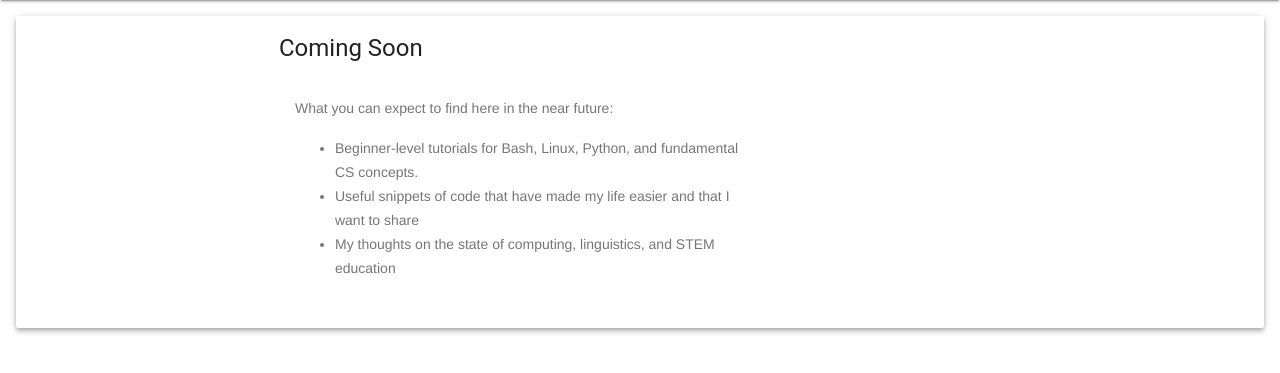
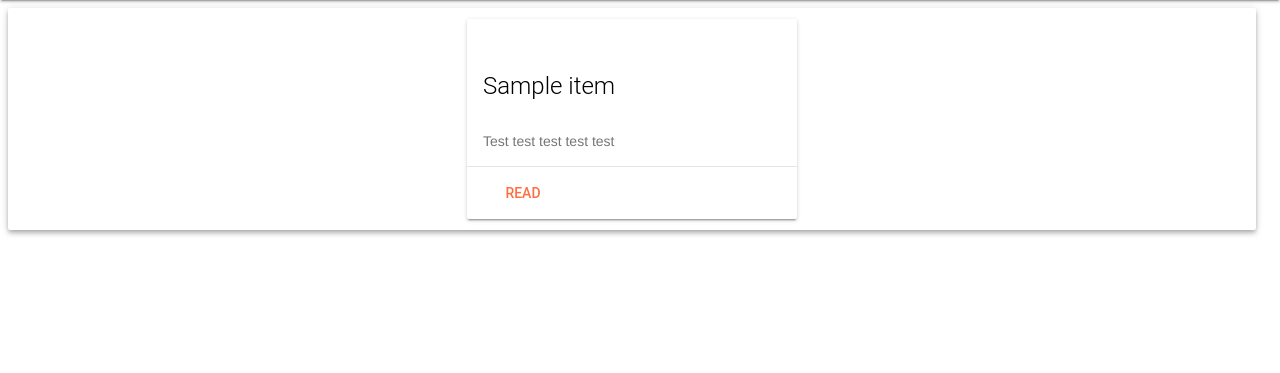
Before and after one commit to cjohnhanson/codyjhanson.com, a Flask app: page /blog in a window 1280 px wide. Shown: the part 64-437 px from the top of the page. Run offline with Flask 2, Linux system fonts and the light colour scheme; a database or web service that is not in the repository returns one stand-in record (values such as "Sample title"); some libraries are stand-ins or nearby versions.

Commit message:
Adding posts for blog landing page

```diff
--- a/app/templates/blog.html
+++ b/app/templates/blog.html
@@ -1,8 +1,25 @@
 {% extends 'base.html' %}
 {% block container %}
   <div class="mdl-grid portfolio-max-width">
-    <div class="mdl-cell mdl-cell--12-col mdl-card mdl-shadow--4dp">
-      <div class="mdl-grid portfolio-copy">
+    <div class="mdl-cell--12-col mdl-card mdl-shadow--4dp">
+      <div class="mdl-grid">
+	{% if posts %}
+	{% for post in posts %}
+	<div class="mdl-card mdl-shadow--2dp" style="margin:3px;">
+	  <div class="mdl-card__title mdl-card--expand">
+	    <h2 class="mdl-card__title-text">{{ post['title'] }}</h2>
+	  </div>
+	  <div class="mdl-card__supporting-text">
+	    {{ post['preview_text'] }}
+	  </div>
+	  <div class="mdl-card__actions mdl-card--border">
+	    <a class="mdl-button mdl-button--accent mdl-js-button mdl-js-ripple-effect" href="blog/{{ post['uid'] }}">
+	      Read
+	    </a>
+	  </div>
+	</div>
+	{% endfor %}
+	{% else %}
 	<h3 class="mdl-cell mdl-cell--12-col mdl-typography--headline">Coming Soon</h3>
         <div class="mdl-cell mdl-cell--8-col mdl-card__supporting-text no-padding ">
           <p>What you can expect to find here in the near future:
@@ -16,6 +33,7 @@
               </ul>
             </p>
         </div>
+	{% endif %}
       </div>
     </div>
   </div>
```
Lines whose indentation alone changed are shown as unchanged.
